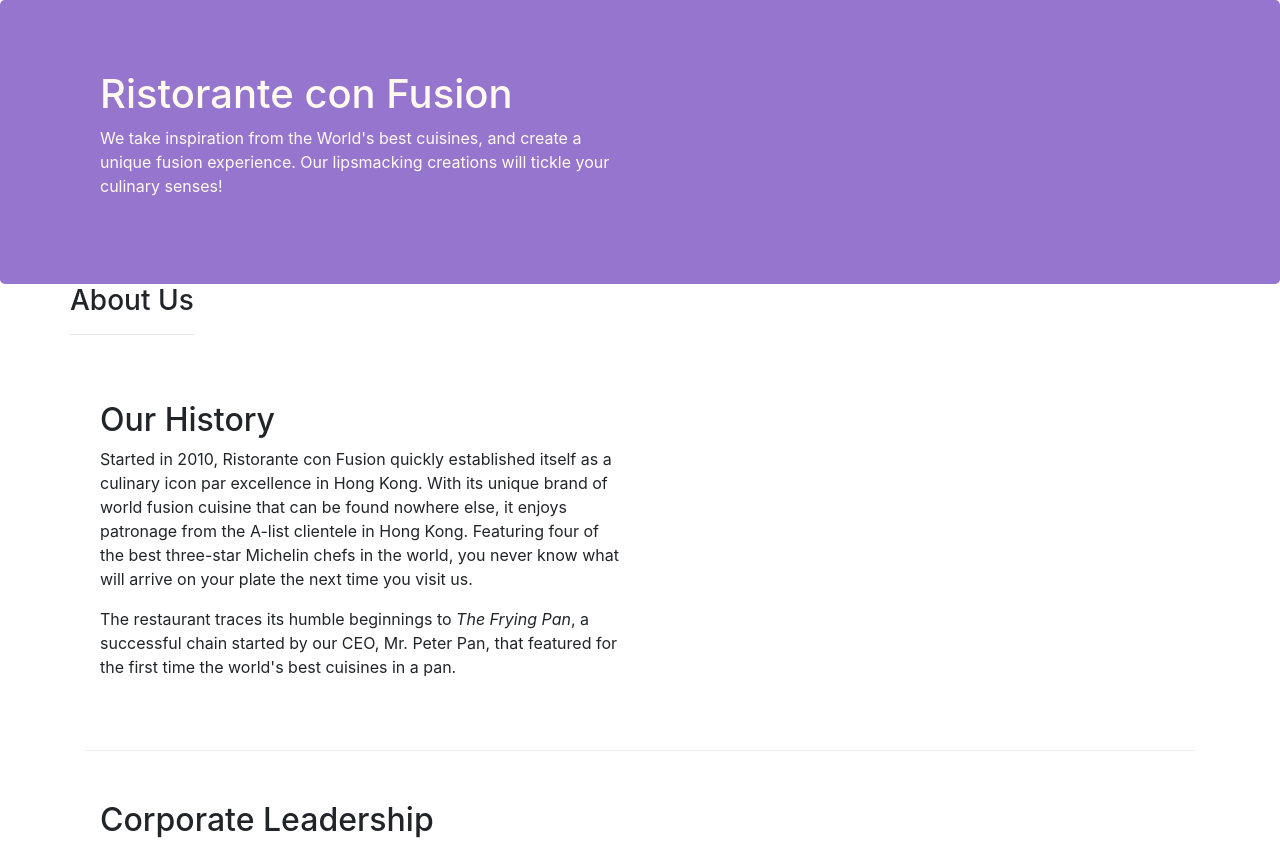
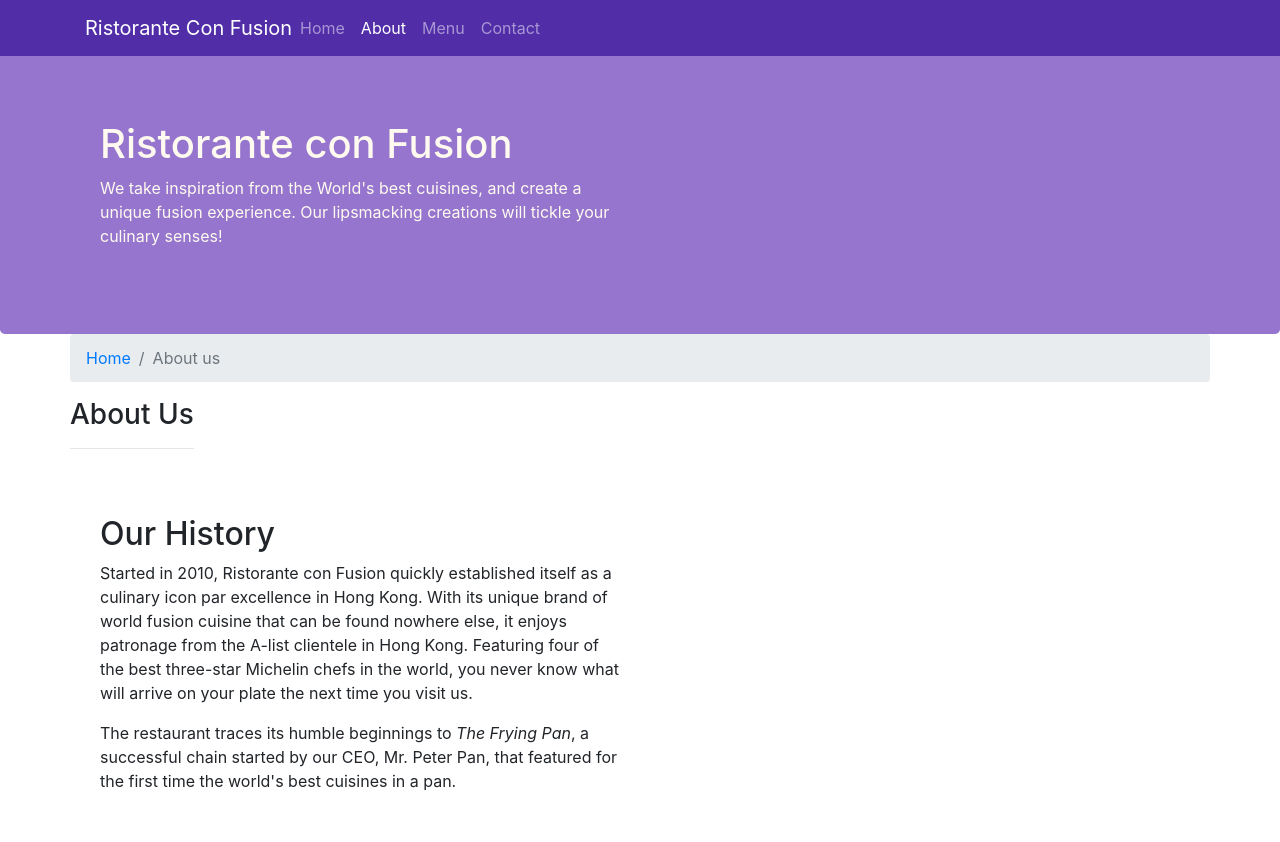
Before and after one commit to lulemoses67/conFusion-Bootstrap, a website: page aboutus.html in a window 1280 px wide. Shown: the top 842 px of the page. Drawn offline with nearby package versions, Linux system fonts and the light colour scheme.

Commit message:
navbar fisrt assignment completed

```diff
--- a/aboutus.html
+++ b/aboutus.html
@@ -15,7 +15,22 @@
 </head>
 
 <body>
-
+    <nav class="navbar navbar-dark navbar-expand-sm fixed-top">
+        <div class="container">
+            <button class="navbar-toggler" type="button" data-toggle="collapse" data-target="#Navbar">
+                <span class="navbar-toggler-icon"></span>
+            </button>
+            <a class="navbar-brand mr-auto" href="./index.html">Ristorante Con Fusion</a>
+            <div class="collapse navbar-collapse" id="Navbar">
+                <ul class="navbar-nav mr-auto">
+                    <li class="nav-item"><a class="nav-link" href="./index.html">Home</a></li>
+                    <li class="nav-item active"><a class="nav-link" href="#">About</a></li>
+                    <li class="nav-item"><a class="nav-link" href="#">Menu</a></li>
+                    <li class="nav-item"><a class="nav-link" href="#">Contact</a></li>
+                </ul>
+            </div>
+        </div>
+    </nav>
     <header class="jumbotron">
         <div class="container">
             <div class="row row-header">
@@ -31,6 +46,10 @@
 
     <div class="container">
         <div class="row">
+            <ol class="col-12 breadcrumb">
+                <li class="breadcrumb-item"><a href="./index.html">Home</a></li>
+                <li class="breadcrumb-item active">About us</li>
+            </ol>
             <div>
                <h3>About Us</h3>
                <hr>
@@ -70,7 +89,7 @@
                 <div class="col-4 offset-1 col-sm-2">
                     <h5>Links</h5>
                     <ul class="list-unstyled">
-                        <li><a href="#">Home</a></li>
+                        <li><a href="./index.html">Home</a></li>
                         <li><a href="#">About</a></li>
                         <li><a href="#">Menu</a></li>
                         <li><a href="#">Contact</a></li>
--- a/css/styles.css
+++ b/css/styles.css
@@ -24,3 +24,10 @@
     margin: 0;
     color: #0f0f0f;
 }
+body{
+    padding: 50px 0 0 ;
+    z-index: 0;
+}
+.navbar-dark{
+    background-color: #512DA8;
+}
```
Also changed, not shown: index.html (+20 -2 lines).
